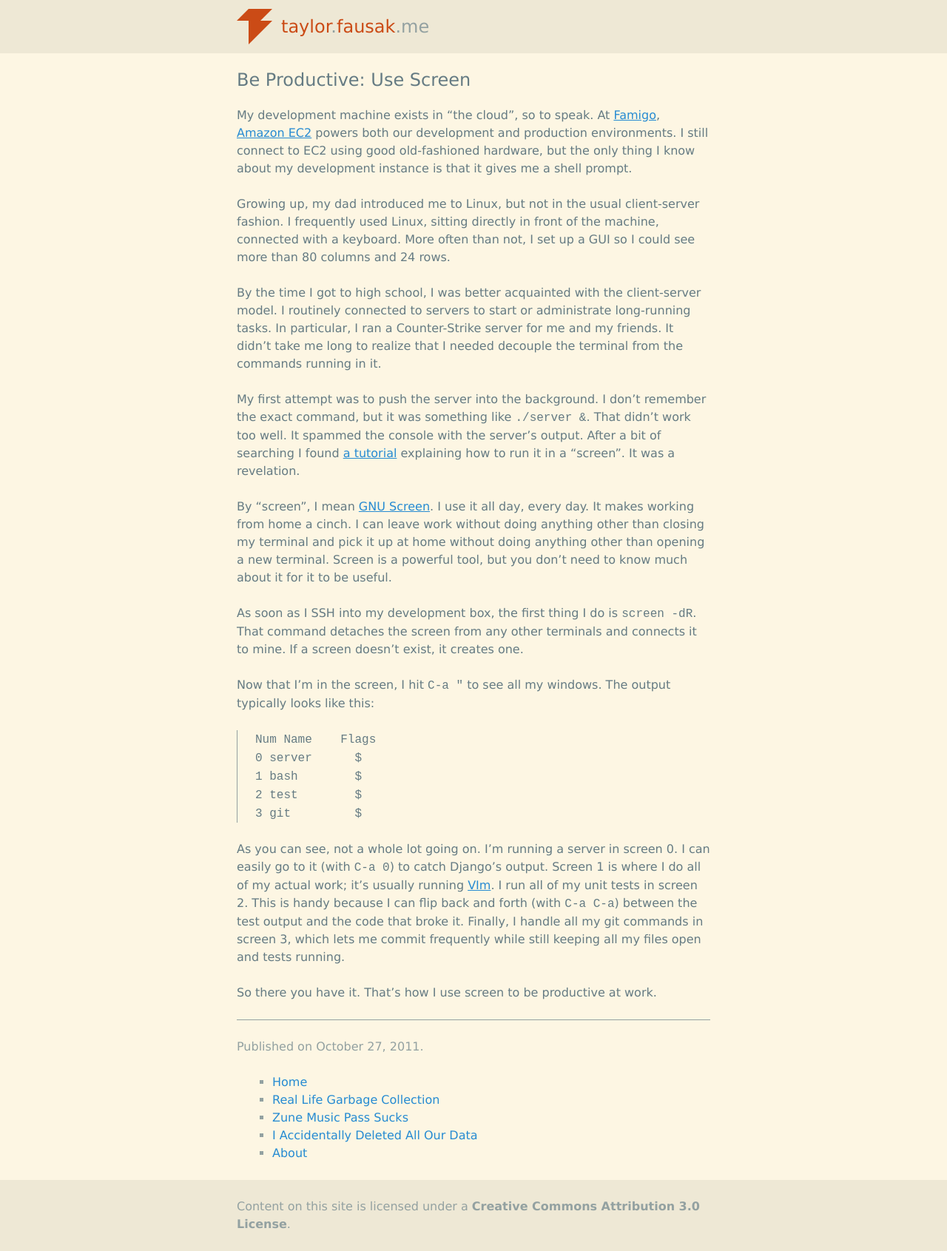
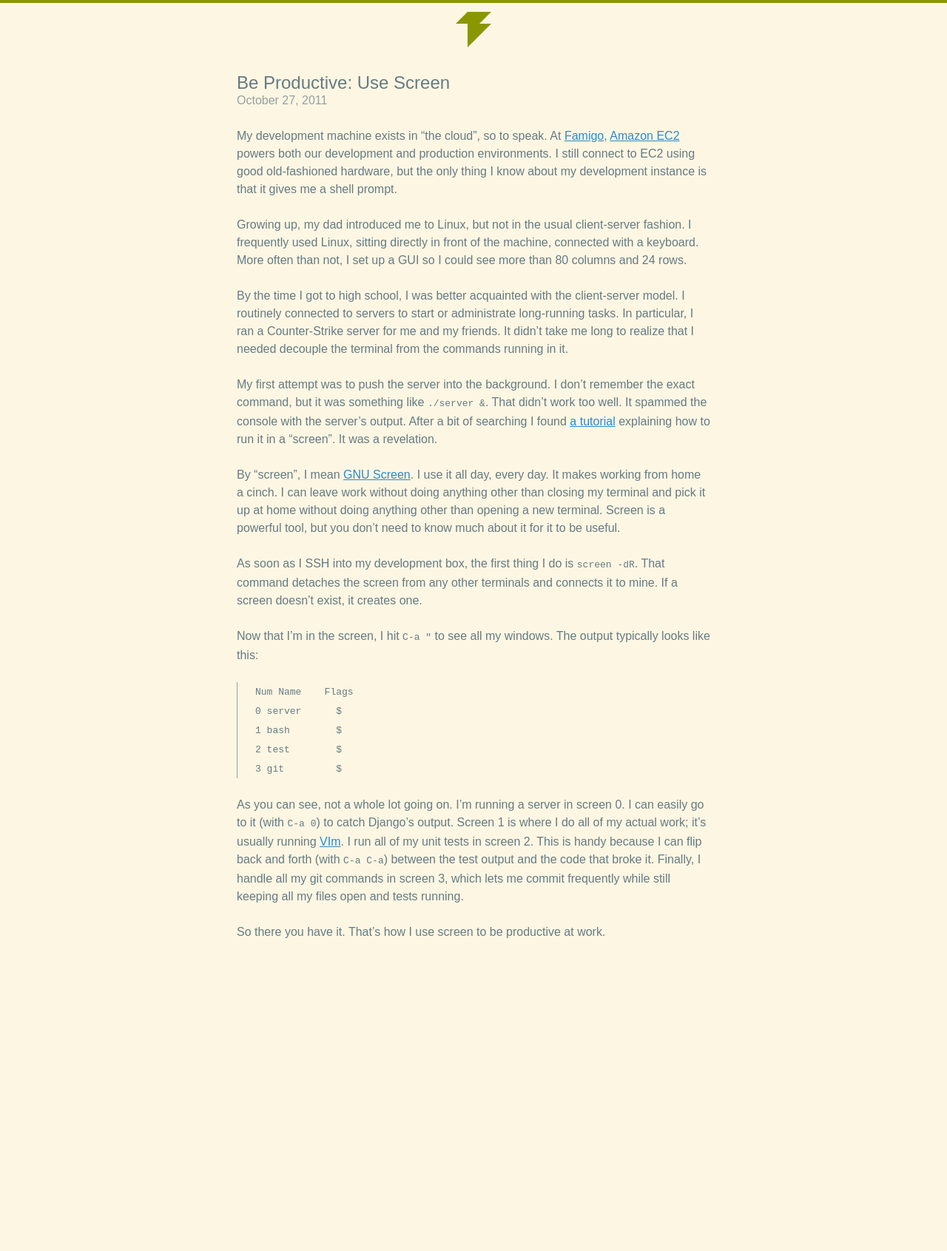
Before and after one commit to tfausak/tfausak.github.io, a Jekyll site: the page built from _posts/2011-10-27-be-productive-use-screen.md, in a window 1280 px wide. Shown: the whole page at 74% size. Built offline with Jekyll 4.4.1, drawn with Linux system fonts in a browser that asks for light colours; after the commit the page ends 1344 px from its top, so only the background shows below that.

Commit message:
Radically simplify stylesheets.
In the header, there is no longer any text. It's just the logo,
centered. There's a bar along the top. Both the bar and the logo
cycle through Solarized's rainbow of colors.

The footer is gone, as is the colophon at the end of posts. The
date of the post is nestled underneath the title now.

```diff
--- a/_config.yml
+++ b/_config.yml
@@ -1,8 +1,6 @@
 author:
     name:   Taylor Fausak
     email:  taylor@fausak.me
-charset:    utf-8
-language:   en-US
 lsi:        false
 permalink:  pretty
 pygments:   true
--- a/_layouts/base.html
+++ b/_layouts/base.html
@@ -1,18 +1,9 @@
 <!doctype html>
 
-<!--             _             __                      _
-| |             | |           / _|                    | |
-| |_  __ _ _   _| | ___  _ __| |_ __ _ _   _ ___  __ _| | __  _ __ ___   ___
-| __|/ _` | | | | |/ _ \| '__|  _/ _` | | | / __|/ _` | |/ / | '_ ` _ \ / _ \
-| |_| (_| | |_| | | (_) | | _| || (_| | |_| \__ \ (_| |   < _| | | | | |  __/
- \__|\__,_|\__, |_|\___/|_|(_)_| \__,_|\__,_|___/\__,_|_|\_(_)_| |_| |_|\___|
-            __/ |
-           |___/ -->
-
-<html lang="{{ site.language }}">
+<html>
     <head>
-        <meta charset="{{ site.charset }}">
-        <meta content="maximum-scale=1,minimum-scale=1,width=device-width" name="viewport">
+        <meta charset="utf-8">
+        <meta content="maximum-scale = 1, minimum-scale = 1, width = device-width" name="viewport">
 
         <link href="/atom.xml" rel="alternate" type="application/atom+xml">
         <link href="/static/images/favicon.ico" rel="shortcut icon">
@@ -22,35 +13,34 @@
     </head>
 
     <body itemscope itemtype="http://schema.org/Blog">
-        <header id="header">
+        <header class="header">
             <div class="wrapper">
+                <h1 itemprop="name">
+                    {{ site.title }}
+                </h1>
 
-                <h1 itemprop="name">
-                    <a href="/" itemprop="url">
-                        <strong class="logo">
-                            <span class="tl"></span><span class="tc"></span><span class="tr"></span>
-                            <span class="cl"></span><span class="cc"></span><span class="cr"></span>
-                            <span class="bl"></span><span class="bc"></span><span class="br"></span>
-                        </strong>
-
-                        {{ site.title | prepend:'<strong>' | replace_first:'.','</strong>&#x2e;<strong>' | replace_first:'.','</strong>.' }}
-                    </a>
-                </h1>
+                <a href="/" itemprop="url">
+                    <span class="logo">
+                        <span class="tl"></span>
+                        <span class="tc"></span>
+                        <span class="tr"></span>
+                        <span class="cl"></span>
+                        <span class="cc"></span>
+                        <span class="cr"></span>
+                        <span class="bl"></span>
+                        <span class="bc"></span>
+                        <span class="br"></span>
+                    </span>
+                </a>
             </div>
         </header>
 
-        <div id="content">
+        <div class="content">
             <div class="wrapper">
                 {{ content }}
             </div>
         </div>
 
-        <footer id="footer">
-            <div class="wrapper">
-                <p>Content on this site is licensed under a <a href="http://creativecommons.org/licenses/by/3.0/">Creative Commons Attribution 3.0 License</a>.</p>
-            </div>
-        </footer>
-
         <script src="/static/scripts/all.js"></script>
     </body>
 </html>
--- a/_layouts/post.html
+++ b/_layouts/post.html
@@ -3,37 +3,11 @@
 ---
 
 <article class="post" itemscope itemtype="http://schema.org/BlogPosting">
-    <meta content="{{ page.date | date:'%Y-%m-%d' }}" itemprop="datePublished">
     <h1 itemprop="name">{{ page.title }}</h1>
+
+    <time class="pubdate" datetime="{{ page.date | date:'%Y-%m-%d' }}" itemprop="datePublished" pubdate>{{ page.date | date:'%B %d, %Y' }}</time>
 
     <div itemprop="articleBody">
         {{ content }}
     </div>
 </article>
-
-<aside class="colophon">
-    <p>Published on {{ page.date | date:'%B %d, %Y' }}.</p>
-
-    <ul class="posts" itemprop="blogPosts">
-        <li class="post">
-            <a href="/">
-                <span>Home</span>
-            </a>
-        </li>
-
-        {% for post in site.related_posts limit:3 %}
-            <li class="post" itemscope itemtype="http://schema.org/BlogPosting">
-                <meta content="{{ post.date | date:'%Y-%m-%d' }}" itemprop="datePublished">
-                <a href="{{ post.url }}" itemprop="url">
-                    <span itemprop="name">{{ post.title }}</span>
-                </a>
-            </li>
-        {% endfor %}
-
-        <li class="post">
-            <a href="/about/">
-                <span>About</span>
-            </a>
-        </li>
-    </ul>
-</aside>
--- a/atom.xml
+++ b/atom.xml
@@ -2,7 +2,7 @@
 layout: nil
 ---
 
-<?xml version="1.0" encoding="{{ site.charset }}"?>
+<?xml version="1.0" encoding="utf-8"?>
 
 <feed xmlns="http://www.w3.org/2005/Atom">
     <title>{{ site.title }}</title>
--- a/index.html
+++ b/index.html
@@ -27,7 +27,7 @@
         {% assign last_month = this_month %}
     {% endfor %}
 
-    <li style="margin-top: 1.5em;">
+    <li>
         <a href="/about/">
             <strong>About</strong>
         </a>
```
Also changed, not shown: static/styles/main.css (+50 -47 lines), static/styles/all.css.
